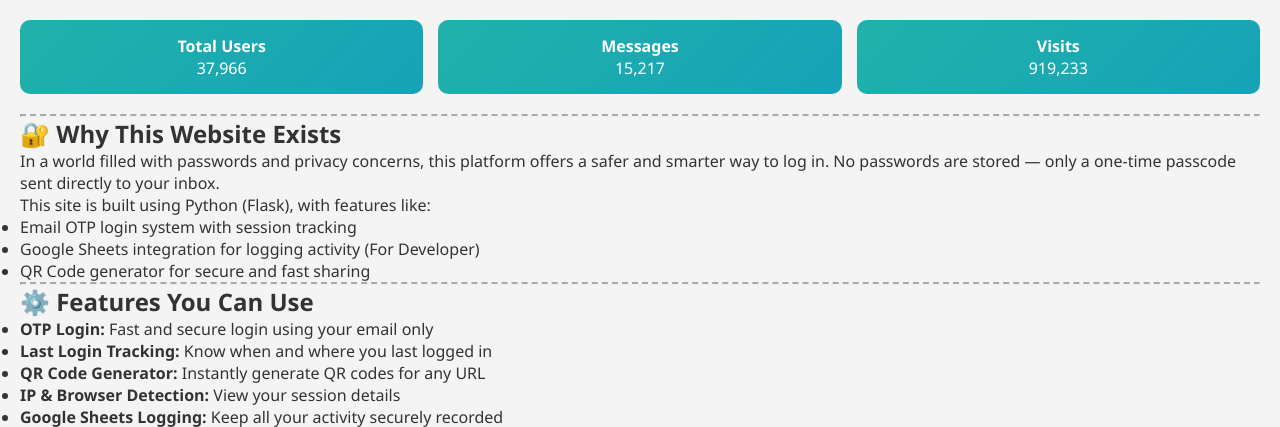
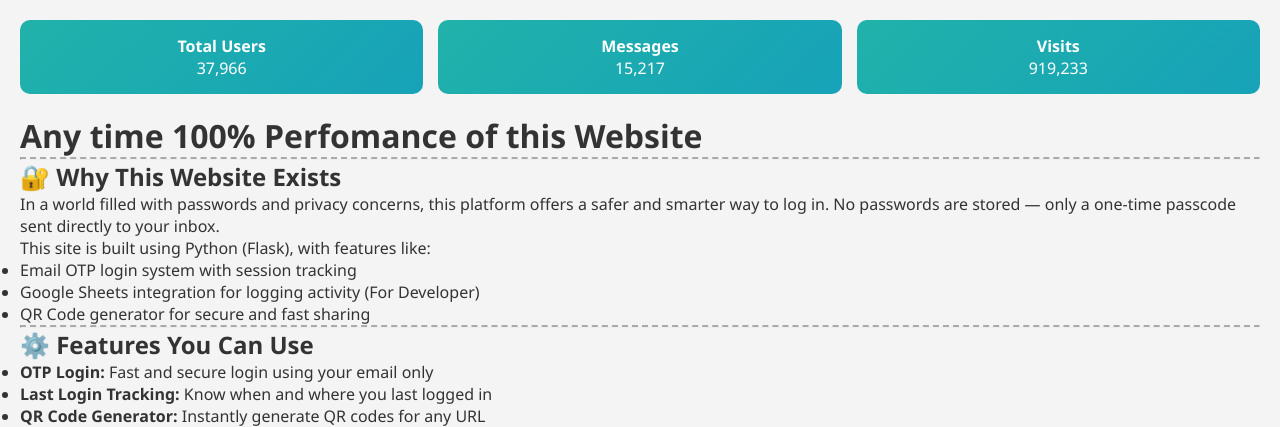
Before and after one commit to jaiminparmar24/FLask, a Flask app: page /dashboard in a window 1280 px wide. Shown: the part 206-633 px from the top of the page. Run offline with Flask 3, Linux system fonts and the light colour scheme; the visitor is signed in with stand-in values (Sample User, id 1); data comes from the database, SQL or seed files in the repository.

Commit message:
Update dashboard.html

```diff
--- a/templates/dashboard.html
+++ b/templates/dashboard.html
@@ -219,7 +219,7 @@
       <div class="card"><h4>Messages</h4><p id="messageCount">0</p></div>
       <div class="card"><h4>Visits</h4><p id="visitCount">0</p></div>
     </div>
-
+<h1>Any time 100% Perfomance of this Website</h1>
 <hr style="border-top: 2px dashed #aaa;">
 
 <h2>🔐 Why This Website Exists</h2>
```
